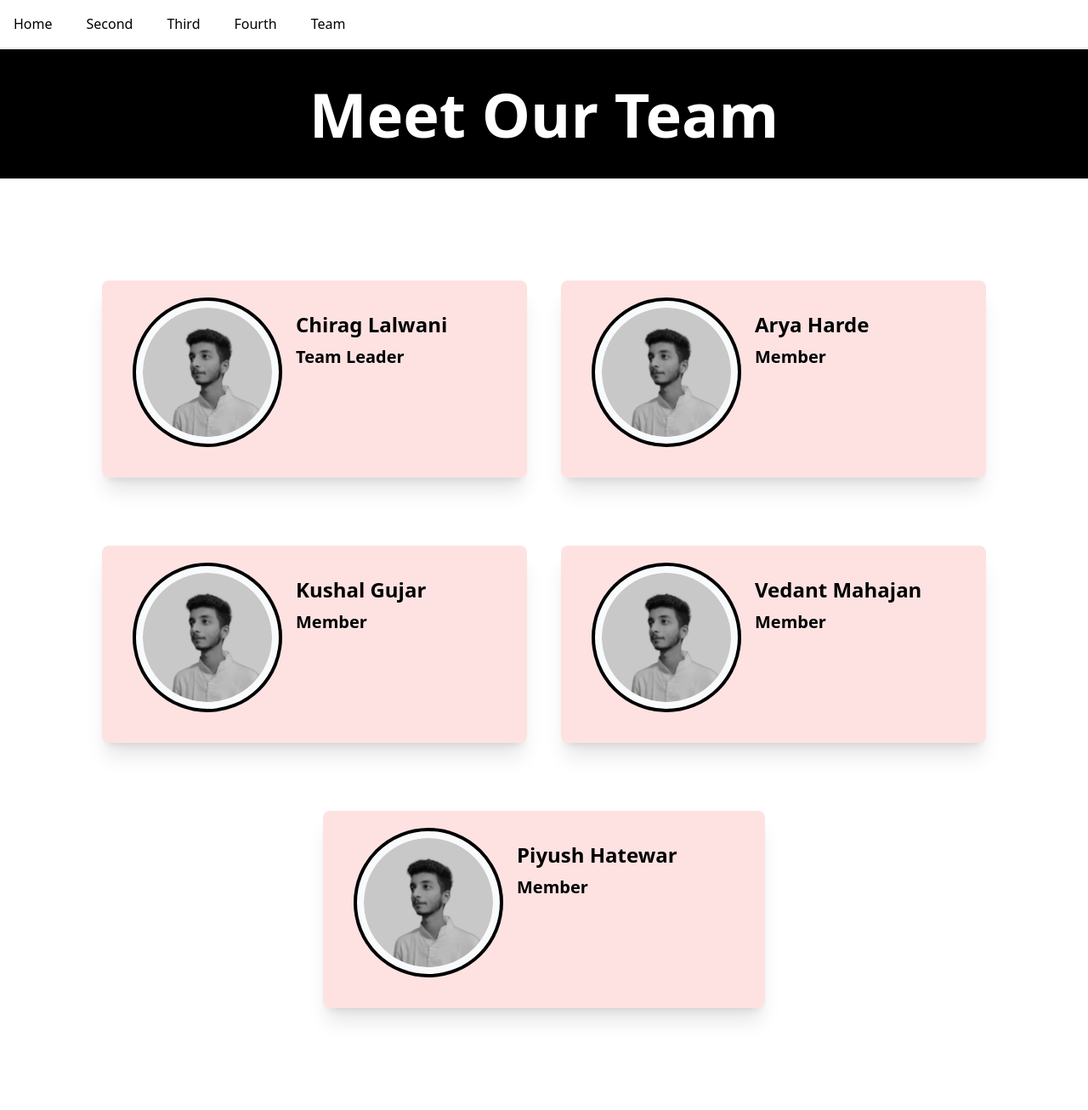
After one commit to FashionGan/Django-Code, a Django app: page /team/ in a window 1280 px wide. The commit adds this page. Shown: the whole page at 85% size. Run offline with Django 4.2, Linux system fonts and the light colour scheme; some libraries are stand-ins or nearby versions.

Commit message:
Added team page and some modifications

```diff
--- a/GAN_APP_1/urls.py
+++ b/GAN_APP_1/urls.py
@@ -2,5 +2,6 @@ from django.urls import path
 from . import views
 
 urlpatterns = [
-    path('', views.generate_images)
+    path('', views.home),
+    path('team/', views.team)
 ]
--- a/GAN_APP_1/views.py
+++ b/GAN_APP_1/views.py
@@ -1,4 +1,4 @@
-from django.shortcuts import render
+from django.shortcuts import render, redirect
 from pexels_api import API
 from django.conf import settings
 import tensorflow as tf
@@ -6,6 +6,8 @@ from tensorflow import keras
 import base64
 from io import BytesIO
 
+def home(request):
+    return render(request, 'index.html')
 
 def generate_images(request):
     generator = keras.models.load_model("generator_model.h5")
@@ -45,3 +47,7 @@ def getPhotos(request):
     images = api.search(endpoint, results_per_page = 10)['photos']
 
     return render(request, 'index.html', {'image': images})
+
+
+def team(request):
+    return render(request, 'teamMembersPage.html')
--- a/templates/index.html
+++ b/templates/index.html
@@ -9,11 +9,11 @@
 <body>
 
     <nav class="flex space-x-10 p-4 border-b-2">
-        <li class="flex list-none">First</li>
+        <li class="flex list-none"><a href="/">Home</a></li>
         <li class="flex list-none">Second</li>
         <li class="flex list-none">Third</li>
         <li class="flex list-none">Fourth</li>
-        <li class="flex list-none">Fifth</li>
+        <li class="flex list-none"><a href="/team/">Team</a></li>
     </nav>
 
     <!-- Make it h-full after adding some contents into divs-->
--- /dev/null
+++ b/templates/teamMembersPage.html
@@ -0,0 +1,101 @@
+<!DOCTYPE html>
+<html lang="en">
+<head>
+    <meta charset="UTF-8">
+    <meta name="viewport" content="width=device-width, initial-scale=1.0">
+    <script src="https://cdn.tailwindcss.com"></script>
+    <title>Team Members</title>
+</head>
+<body>
+
+    <nav class="flex space-x-10 p-4 border-b-2">
+        <li class="flex list-none"><a href="/">Home</a></li>
+        <li class="flex list-none">Second</li>
+        <li class="flex list-none">Third</li>
+        <li class="flex list-none">Fourth</li>
+        <li class="flex list-none"><a href="/team/">Team</a></li>
+    </nav>
+
+    <h1 class="bg-black text-white text-center text-7xl font-extrabold mb-10 p-10">Meet Our Team</h1>
+
+    <div id="main_div" class="flex flex-col justify-center items-center space-y-20 m-10 rounded-lg  p-20">
+
+        <!-- First div containing first two members -->
+        <div id="First_div" class="flex flex-row space-x-10 w-full">
+
+            <!--This is for the first member-->
+            <div id="first_member" class="flex flex-row basis-1/2 bg-red-100 p-5 rounded-lg hover:-translate-y-4 transition duration-1000 ease-in-out shadow-xl">
+
+                <img class="flex h-44 w-44 p-2 border-4 border-black rounded-full ml-4 mr-4 mb-4 bg-slate-50 contrast-100" src="/profile-pic-pie.png" alt="">
+
+                <div class="flex flex-col pt-4">
+                    <h1 class="text-2xl font-extrabold">Chirag Lalwani</h1>
+
+                    <h1 class="text-xl font-bold pt-2">Team Leader</h1>
+                </div>
+
+            </div>
+
+            <!--This is for the second member-->
+            <div id="second_member" class="flex flex-row basis-1/2 bg-red-100 p-5 rounded-lg hover:-translate-y-4 transition duration-1000 ease-in-out shadow-xl">
+
+                <img class="flex h-44 w-44 p-2 border-4 border-black rounded-full ml-4 mr-4 mb-4 bg-slate-50 contrast-100" src="/profile-pic-pie.png" alt="">
+
+                <div class="flex flex-col pt-4">
+                    <h1 class="text-2xl font-extrabold">Arya Harde</h1>
+
+                    <h1 class="text-xl font-bold pt-2">Member</h1>
+                </div>
+
+            </div>
+
+        </div>
+
+        <!-- Second row div which is containing two next two members -->
+        <div id="Second_div" class="flex flex-row space-x-10 w-full">
+
+            <!--This is for the third member-->
+            <div id="third_member" class="flex flex-row basis-1/2 bg-red-100 p-5 rounded-lg hover:-translate-y-4 transition duration-1000 ease-in-out shadow-xl">
+
+                <img class="flex h-44 w-44 p-2 border-4 border-black rounded-full ml-4 mr-4 mb-4 bg-slate-50 contrast-100" src="/profile-pic-pie.png" alt="">
+
+                <div class="flex flex-col pt-4">
+                    <h1 class="text-2xl font-extrabold">Kushal Gujar</h1>
+
+                    <h1 class="text-xl font-bold pt-2">Member</h1>
+                </div>
+
+            </div>
+
+            <!--This is for the fourth member-->
+            <div id="fourth_member" class="flex flex-row basis-1/2 bg-red-100 p-5 rounded-lg hover:-translate-y-4 transition duration-1000 ease-in-out shadow-xl">
+
+                <img class="flex h-44 w-44 p-2 border-4 border-black rounded-full ml-4 mr-4 mb-4 bg-slate-50 contrast-100" src="/profile-pic-pie.png" alt="">
+
+                <div class="flex flex-col pt-4">
+                    <h1 class="text-2xl font-extrabold">Vedant Mahajan</h1>
+
+                    <h1 class="text-xl font-bold pt-2">Member</h1>
+                </div>
+
+            </div>
+
+        </div>
+
+        <!--This is for the last member-->
+        <div id="fifth_member" class="flex flex-row w-1/2 bg-red-100 p-5 rounded-lg hover:-translate-y-4 transition duration-1000 ease-in-out shadow-xl">
+
+            <img class="flex h-44 w-44 p-2 border-4 border-black rounded-full ml-4 mr-4 mb-4 bg-slate-50 contrast-100" src="/profile-pic-pie.png" alt="">
+
+            <div class="flex flex-col pt-4">
+                <h1 class="text-2xl font-extrabold">Piyush Hatewar</h1>
+
+                <h1 class="text-xl font-bold pt-2">Member</h1>
+            </div>
+
+        </div>
+
+    </div>
+
+</body>
+</html>
```
Also changed, not shown: profile-pic-pie.png (added).
